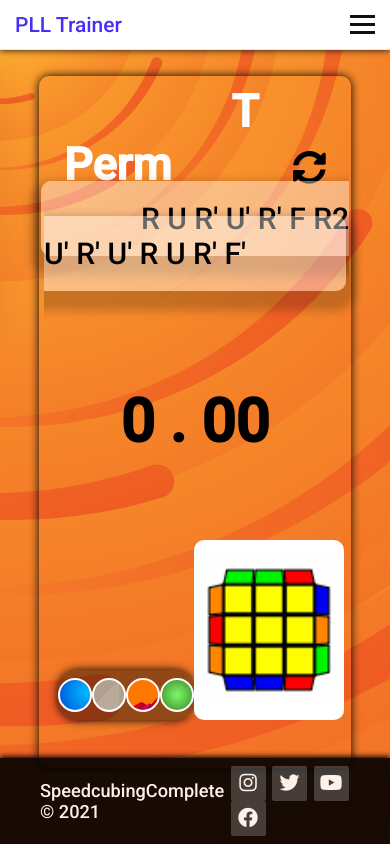
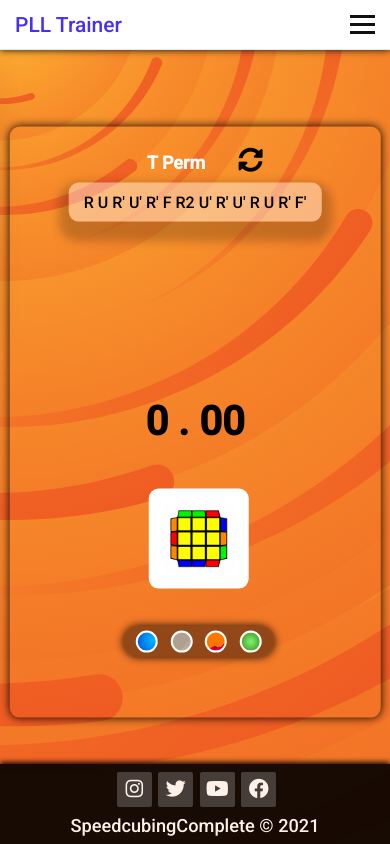
Before and after one commit to Nilesh-Saini-09/Pll-Trainer-V2, a plain HTML site: page index.html in a window 390 px wide. Drawn offline with Linux system fonts and the light colour scheme.

Commit message:
Add media queries

```diff
--- a/index.html
+++ b/index.html
@@ -5,6 +5,7 @@
     <meta http-equiv="X-UA-Compatible" content="IE=edge">
     <meta name="viewport" content="width=device-width, initial-scale=1.0">
     <title>PLL Trainer</title>
+    <link rel = "icon" href = "logo.png" type = "image/x-icon">
     <link rel="stylesheet" href="navStyle.css">
     <link rel="stylesheet" href="mainStyle.css">
 
@@ -17,7 +18,7 @@
     <div class="main-container">
         <div class="nav-container">
             <nav class="navbar">
-                <a href="#" class="nav-logo">PLL Trainer</a>
+                <a href="index.html" class="nav-logo">PLL Trainer</a>
                 <ul class="nav-menu">
                     <li class="nav-item">
                         <a href="#" class="nav-link">Home</a>
--- a/mainStyle.css
+++ b/mainStyle.css
@@ -48,6 +48,7 @@ body {
   color: white;
   padding: 0 100px;
   border-radius: 6px;
+  /* font-size: 3em; */
 }
 
 .fas {
@@ -72,6 +73,7 @@ body {
   background-color: rgba(255, 255, 255, 0.4);
   box-shadow: 0 10px 10px 10px rgb(0 0 0 / 20%);
   padding: 20px 100px;
+  /* font-size: 3em; */
 }
 
 #displayTime {
@@ -160,6 +162,105 @@ body {
 }
 
 /* Media Queries */
+@media (max-width: 1000px) {
+  .container {
+    width: 60%;
+    height: 82vh;
+
+    position: absolute;
+    top: 50%;
+    left: 50%;
+    transform: translate(-50%, -50%);
+    /* transition: all 0.2s ease-in-out; */
+  }
+
+  .scramble {
+    /* background-color: pink; */
+    text-align: center;
+    margin-bottom: 1%;
+    margin-top: 3%;
+    font-size: 2.2em;
+    width: auto;
+  }
+
+  #algName {
+    /* background-color: #264653; */
+    color: white;
+    padding: 0 100px;
+    border-radius: 6px;
+  }
+
+  .fas {
+    cursor: pointer;
+    border-radius: 50%;
+    margin-left: 10px;
+  }
+
+  .fas:hover {
+    background-color: #fff;
+    color: #222222;
+    transition: 0.2s ease-in-out;
+    border-radius: 50%;
+    padding: 4px;
+  }
+
+  #scramDisplay {
+    /* background-color: red; */
+    background-color: #264653;
+    color: #000;
+    border-radius: 10px;
+    background-color: rgba(255, 255, 255, 0.4);
+    box-shadow: 0 10px 10px 10px rgb(0 0 0 / 20%);
+    padding: 15px 80px;
+  }
+
+  #displayTime {
+    width: 300px;
+    font-size: 5em;
+    font-weight: 750;
+  }
+
+  .btn-container {
+    width: 200px;
+    height: 30px;
+  }
+
+  .bg-btn {
+    padding: 11px;
+  }
+
+  .image-container {
+    width: 140px;
+    height: 140px;
+    display: flex;
+    justify-content: center;
+    align-items: center;
+    background-color: white;
+    border-radius: 10px;
+  }
+
+  .image-container img {
+    width: 110px;
+    height: 110px;
+  }
+}
+
+@media (max-width: 980) {
+  .scramble {
+    font-size: 2em;
+  }
+
+  #scramDisplay {
+    padding: 10px 50px;
+  }
+}
+
+@media (max-width: 820px) {
+  #scramDisplay {
+    padding: 10px 50px;
+  }
+}
+
 @media only screen and (max-width: 768px) {
   .nav-menu {
     position: fixed;
@@ -198,4 +299,218 @@ body {
   .hamburger.active .bar:nth-child(3) {
     transform: translateY(-8px) rotate(-45deg);
   }
+
+  .fas {
+    margin-left: 5px;
+  }
+
+  .fas:hover {
+    padding: 2px;
+  }
+
+  #scramDisplay {
+    padding: 10px 40px;
+  }
+
+  .btn-container {
+    width: 150px;
+    height: 30px;
+  }
+
+  .bg-btn {
+    padding: 11px;
+  }
+
+  .image-container {
+    width: 120px;
+    height: 120px;
+    display: flex;
+    justify-content: center;
+    align-items: center;
+    background-color: white;
+    border-radius: 10px;
+  }
+
+  .image-container img {
+    width: 90px;
+    height: 90px;
+  }
 }
+
+@media (max-width: 690px) {
+  #scramDisplay {
+    padding: 10px 10px;
+    font-size: 20px;
+  }
+}
+
+@media (max-width: 540px) {
+  #scramDisplay {
+    padding: 10px 15px;
+    font-size: 15px;
+  }
+
+  .btn-container {
+    width: 150px;
+    height: 30px;
+    align-self: center;
+  }
+
+  .bg-btn {
+    padding: 9px;
+  }
+
+  .image-container {
+    width: 100px;
+    height: 100px;
+    display: flex;
+    justify-content: center;
+    align-items: center;
+    background-color: white;
+    border-radius: 10px;
+  }
+
+  .image-container img {
+    width: 70px;
+    height: 70px;
+  }
+
+  .btn-img {
+    /* background-color: yellow; */
+    display: flex;
+    flex-direction: column-reverse;
+    justify-content: space-around;
+    align-items: center;
+    text-align: center;
+    width: 90%;
+    height: 30%;
+    margin-left: 6%;
+    position: absolute;
+    bottom: 7%;
+  }
+
+  #algName {
+    font-size: 25px;
+    padding: 0 50px;
+  }
+}
+
+@media (max-width: 500px) {
+  .container {
+    height: 72%;
+  }
+
+  .btn-img {
+    height: 32%;
+  }
+  .footer-container {
+    flex-direction: column-reverse;
+    font-size: 8px;
+    padding: 4px 30px;
+    position: absolute;
+    right: 0;
+    bottom: 0;
+    left: 0;
+  }
+
+  .footer-container .footer-left {
+    font-size: 1em;
+    margin-top: 8px;
+  }
+
+  .footer-container .footer-right {
+    max-width: 180px;
+  }
+
+  .footer-container .footer-right a.fas {
+    display: inline-block;
+    width: 10px;
+    height: 10px;
+    background-color: #33383b;
+    border-radius: 2px;
+    font-size: 8px;
+    color: #ffffff;
+    text-align: center;
+    line-height: 35px;
+    margin-left: 3px;
+    transition: all 0.25s;
+  }
+}
+
+@media (max-width: 468px) {
+  #algName {
+    font-size: 18px;
+    padding: 0 25px;
+  }
+
+  .fas {
+    cursor: pointer;
+    border-radius: 50%;
+    /* margin-left: 10px; */
+  }
+
+  .fas:hover {
+    background-color: #fff;
+    color: #222222;
+    transition: 0.2s ease-in-out;
+    border-radius: 50%;
+    padding: 2px;
+  }
+
+  #scramDisplay {
+    padding: 10px 15px;
+    font-size: 14px;
+  }
+}
+
+@media (max-width: 418px) {
+  .container {
+    width: 95%;
+    height: 70%;
+  }
+
+  #algName {
+    font-size: 18px;
+    padding: 0 20px;
+  }
+
+  .fas {
+    cursor: pointer;
+    border-radius: 50%;
+    /* margin-left: 10px; */
+  }
+
+  .fas:hover {
+    background-color: #fff;
+    color: #222222;
+    transition: 0.2s ease-in-out;
+    border-radius: 50%;
+    padding: 2px;
+  }
+
+  #scramDisplay {
+    padding: 10px 15px;
+    font-size: 16px;
+  }
+
+  #displayTime {
+    /* background-color: red; */
+    width: 300px;
+    font-size: 4em;
+    font-weight: 700;
+  }
+
+  .btn-img {
+    /* background-color: yellow; */
+    display: flex;
+    flex-direction: column-reverse;
+    justify-content: space-around;
+    align-items: center;
+    text-align: center;
+    width: 90%;
+    height: 35%;
+    margin-left: 6%;
+    position: absolute;
+    bottom: 7%;
+  }
+}
--- a/navStyle.css
+++ b/navStyle.css
@@ -10,6 +10,11 @@ a {
   border-bottom: 1px solid #e2e8f0;
   background-color: #fff;
   box-shadow: 0 0 7px #101010;
+}
+
+#nav-logo {
+  width: 10px;
+  height: 10px;
 }
 
 .navbar {
```
Also changed, not shown: Aaperm.png (deleted), logo.png (added).
